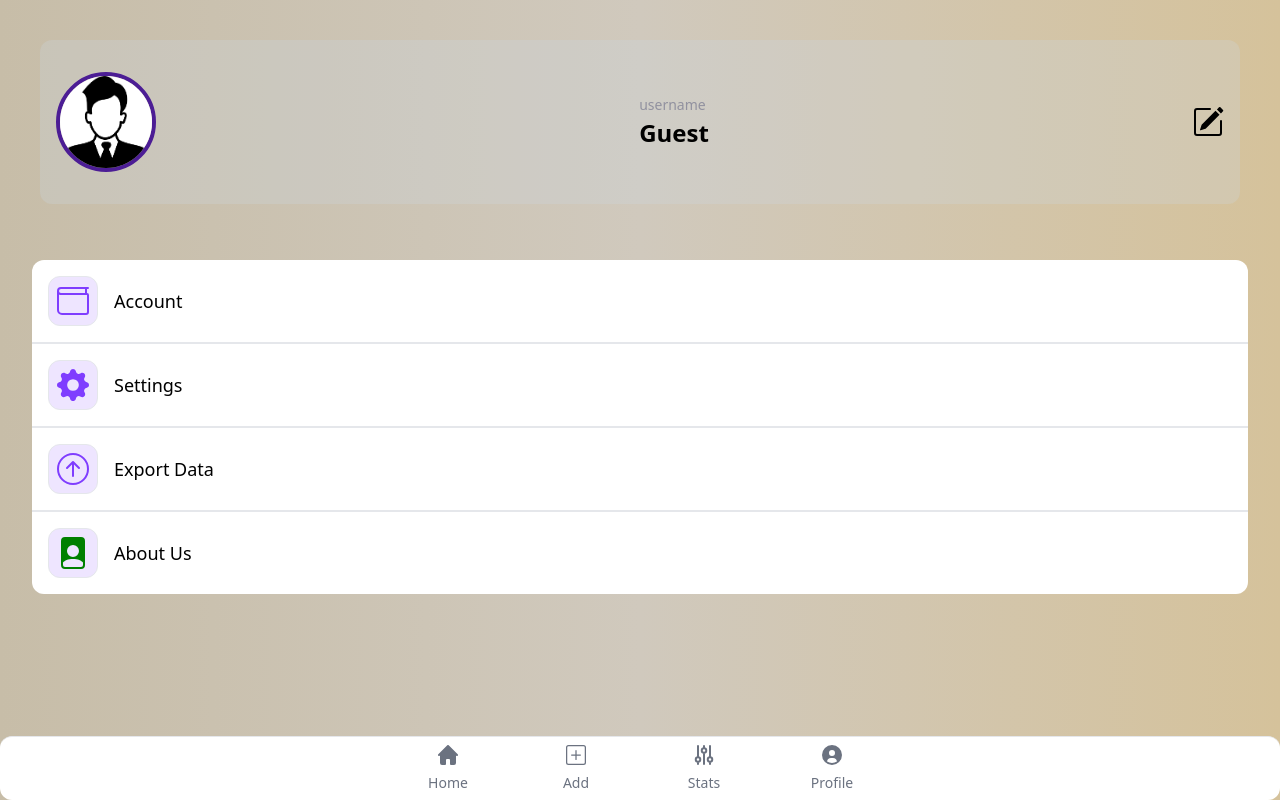
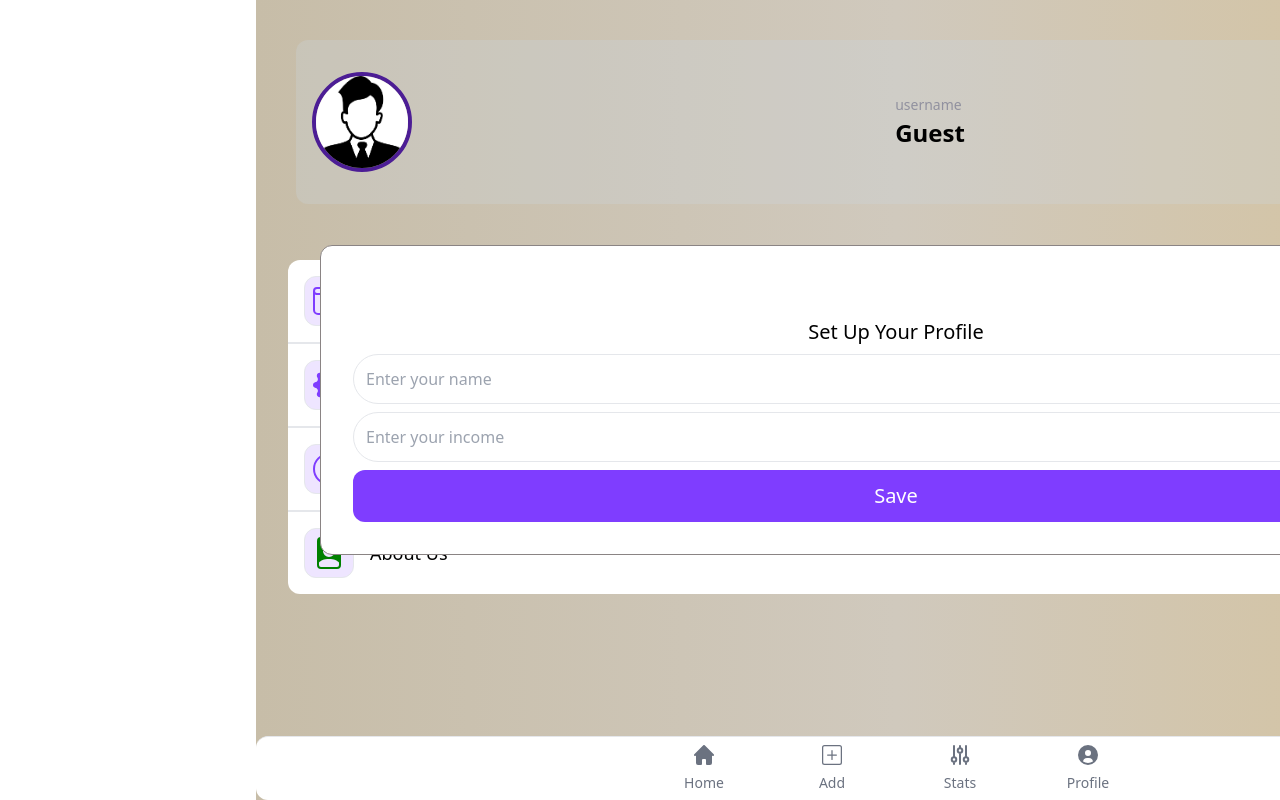
Before and after one commit to ShanMuhammad23/expensetrackerreact, a React (Create React App) app: page /Profile in a window 1280 px wide. Shown: the top 800 px of the page. Built offline with nearby package versions, Linux system fonts and the light colour scheme.

Commit message:
Message saved

```diff
--- a/src/sections/HomePage.jsx
+++ b/src/sections/HomePage.jsx
@@ -16,7 +16,7 @@ const HomePage = () => {
   const { user } = useUser();
   const [totalExpense, setTotalExpense] = useState(0);
 
-  // Ensure user exists and has income before calculating account balance
+  // Safely calculate account balance
   const AccountBalance = user?.income ? user.income - totalExpense : 0;
 
   useEffect(() => {
@@ -24,11 +24,13 @@ const HomePage = () => {
     setTotalExpense(sum);
   }, [expenses]);
 
-
   return (
     <div className="relative h-screen flex flex-col bg-[#C6C6C6]">
-      {showAddUserForm && <UserSetup />}
+      {/* Always show UserSetup if no user or showAddUserForm is true */}
+      {(!user || showAddUserForm) && <UserSetup />}
 
+      {/* Only render main content if user exists */}
+      {user && (
         <motion.div
           initial={{ opacity: 0.5 }}
           whileInView={{ opacity: 1 }}
@@ -106,6 +108,7 @@ const HomePage = () => {
             <RecentTransactions />
           </div>
         </motion.div>
+      )}
 
       {/* Absolute positioned Menu to ensure it's always visible */}
       <div className="absolute bottom-0 left-0 right-0 z-10">
--- a/src/sections/Profile.jsx
+++ b/src/sections/Profile.jsx
@@ -10,20 +10,18 @@ import { useState, useEffect } from "react";
 const Profile = () => {
   const { user } = useUser();
   const { showAddUserForm, toggleUserForm } = usePopup();
-  const [isNewUser, setIsNewUser] = useState(false);
 
 
 
   return (
     <>
-      {/* Always show UserSetup if isNewUser is true */}
-      {(showAddUserForm || isNewUser) && <UserSetup />}
+      {showAddUserForm  && <UserSetup />}
 
       <motion.section
         initial={{ opacity: 0.5 }}
         whileInView={{ opacity: 1 }}
         id="Profile"
-        className="bg-gradient-to-r from-[#c7bda8] via-[#d0c9bd] to-[#d5c29b] min-h-screen flex flex-col fixed inset-0"
+        className="bg-gradient-to-r from-[#c7bda8] via-[#d0c9bd] to-[#d5c29b] min-h-screen w-full  flex flex-col fixed overflow-x-hidden"
       >
         {/* Fixed Header Section */}
         <section className="flex-none p-2">
--- a/src/sections/UserSetup.jsx
+++ b/src/sections/UserSetup.jsx
@@ -31,7 +31,7 @@ const UserSetup = () => {
     EditUserForm.value=false;
   };
   return (
-    <motion.div className="absolute flex  items-center justify-center w-full h-full "
+    <motion.div className="absolute flex  items-center justify-center w-full h-full z-40"
      initial={{opacity:0,scale:0.5}}
      whileInView={{opacity:1,scale:1}}
     >
```
Lines whose indentation alone changed are shown as unchanged.
